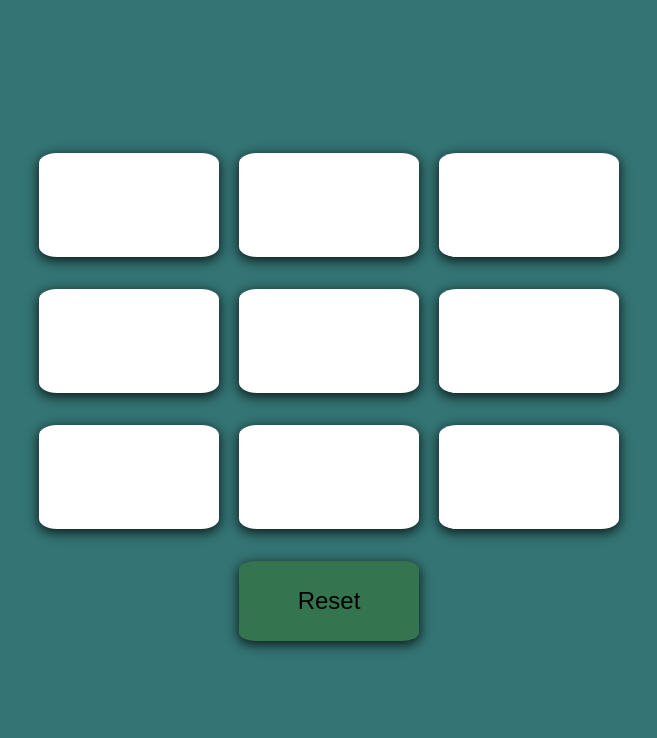
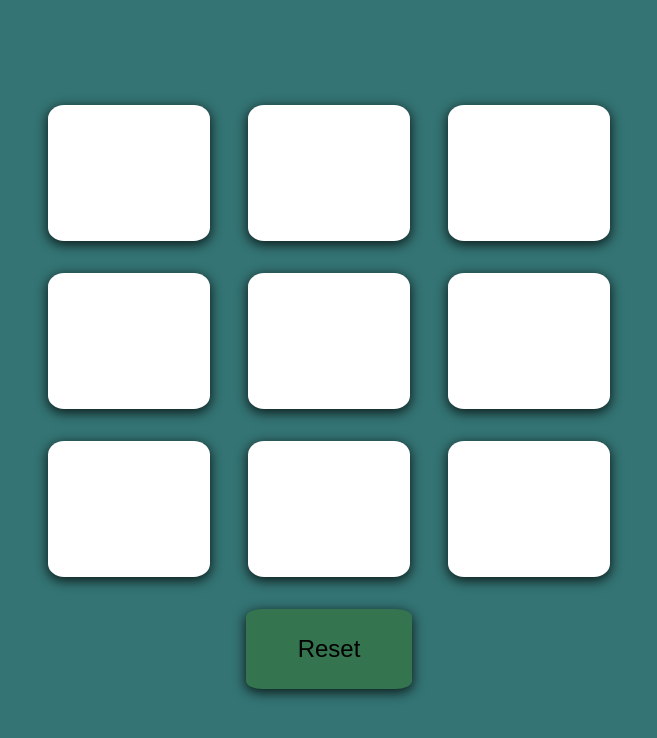
Before and after one commit to BasitShahan/Tic_Toc_Toe, a plain HTML site: page css/index.html in a window 1280 px wide. Shown: the part 60-798 px from the top of the page, without its empty margins (311-968 px from the left). Drawn offline with Linux system fonts and the light colour scheme.

Commit message:
first commit

```diff
--- a/css/index.css
+++ b/css/index.css
@@ -93,8 +93,9 @@ h1 {
 
 button {
     box-shadow: 0px 3px 12px 1px rgba(0, 0, 0, 0.75);
-    width: 30%;
-    height: 13vh;
+    width: 27%;
+    height: 17vh;
+    cursor: pointer;
     padding: 1.2rem;
     margin: 1rem 0;
     border: none;
@@ -104,7 +105,7 @@ button {
 }
 
 .setbtn {
-    width: 14vw;
+    width: 13vw;
      text-align: center;
      background-color: #34744f;
      height: 10vh;
```
Also changed, not shown: css/index.html (+1 -2 lines).
